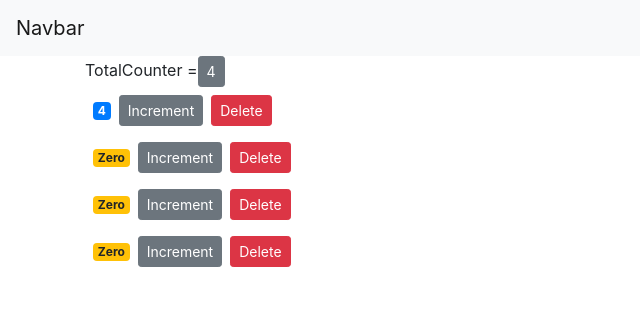
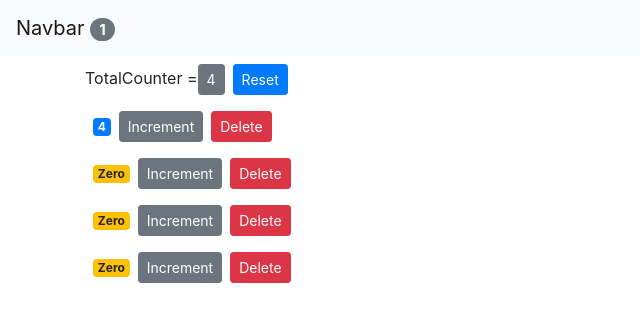
Before and after one commit to imkathir/counter-app, a React (Create React App) app: page / in a window 1280 px wide. Shown: the top 322 px of the page, without its empty margins (0-640 px from the left). Built offline with nearby package versions, Linux system fonts and the light colour scheme.

Commit message:
Data's and methods will be bubbled from App component

```diff
--- a/src/App.js
+++ b/src/App.js
@@ -4,12 +4,51 @@ import './App.css';
 import Counters from './components/counters';
 
 class App extends Component {
+  state = {
+    totalCounters: 4,
+    counters: [
+        { id: 1, value: 4 },
+        { id: 2, value: 0 },
+        { id: 3, value: 0 },
+        { id: 4, value: 0 }
+    ]
+};
+handleIncrement =(counter) => {
+    const counters = [...this.state.counters], i = counters.indexOf(counter);
+    counters[i] = {...counter};
+    counters[i].value++;
+    this.setState({counters});
+}
+handleDelete = (counterId) => {
+    const counters = this.state.counters.filter(c => c.id !== counterId);
+    this.setState({ counters, totalCounters: counters.length });
+}
+handleReset = () => {
+  let state = {
+    totalCounters: 4,
+    counters: [
+        { id: 1, value: 4 },
+        { id: 2, value: 0 },
+        { id: 3, value: 0 },
+        { id: 4, value: 0 }
+    ]
+};
+this.setState(state);
+
+  console.log('Reaset');
+}
   render() {
     return (
       <React.Fragment>
-        <NavBar />
+        <NavBar totalCounters = {this.state.counters.filter(c => c.value > 0).length}/>
         <main className='container'>
-            <Counters />
+            <Counters
+              totalCounters={this.state.totalCounters}
+              counters={this.state.counters}
+              onReset={this.handleReset}
+              onIncrement={this.handleIncrement}
+              onDelete={this.handleDelete}
+            />
         </main>
      </React.Fragment>
     );
--- a/src/components/counters.jsx
+++ b/src/components/counters.jsx
@@ -2,32 +2,14 @@ import React, { Component } from 'react';
 import Counter from './counter'
 
 class Counters extends Component {
-    state = {
-        totalCounters: 4,
-        counters: [
-            { id: 1, value: 4 },
-            { id: 2, value: 0 },
-            { id: 3, value: 0 },
-            { id: 4, value: 0 }
-        ]
-    };
-    handleIncrement =(counter) => {
-        const counters = [...this.state.counters], i = counters.indexOf(counter);
-        counters[i] = {...counter};
-        counters[i].value++;
-        this.setState({counters});
-    }
-    handleDelete = (counterId) => {
-        const counters = this.state.counters.filter(c => c.id !== counterId);
-        this.setState({ counters, totalCounters: counters.length });
-    }
+
     render() {
         return (
             <div>
-                TotalCounter =<button className="btn btn-secondary btn-sm">{this.state.totalCounters}</button>
-
-                { this.state.counters.map(counter =>
-                    <Counter key={counter.id} value={counter.value} onIncrement={this.handleIncrement} onDelete={this.handleDelete} counter={counter}>
+                TotalCounter =<button className="btn btn-secondary btn-sm">{this.props.totalCounters}</button>
+                <button onClick={this.props.onReset} className="btn btn-primary btn-sm m-2">Reset</button>
+                { this.props.counters.map(counter =>
+                    <Counter key={counter.id} value={counter.value} onIncrement={this.props.onIncrement} onDelete={this.props.onDelete} counter={counter}>
                     </Counter>
                     ) }
             </div>
--- a/src/components/navbar.jsx
+++ b/src/components/navbar.jsx
@@ -4,7 +4,7 @@ class NavBar extends Component {
     render() {
         return (
             <nav className="navbar navbar-light bg-light">
-                <a className="navbar-brand" href="#">Navbar</a>
+                <a className="navbar-brand" href="#">Navbar <span className="badge badge-pill badge-secondary">{this.props.totalCounters}</span></a>
             </nav>
          );
     }
```
